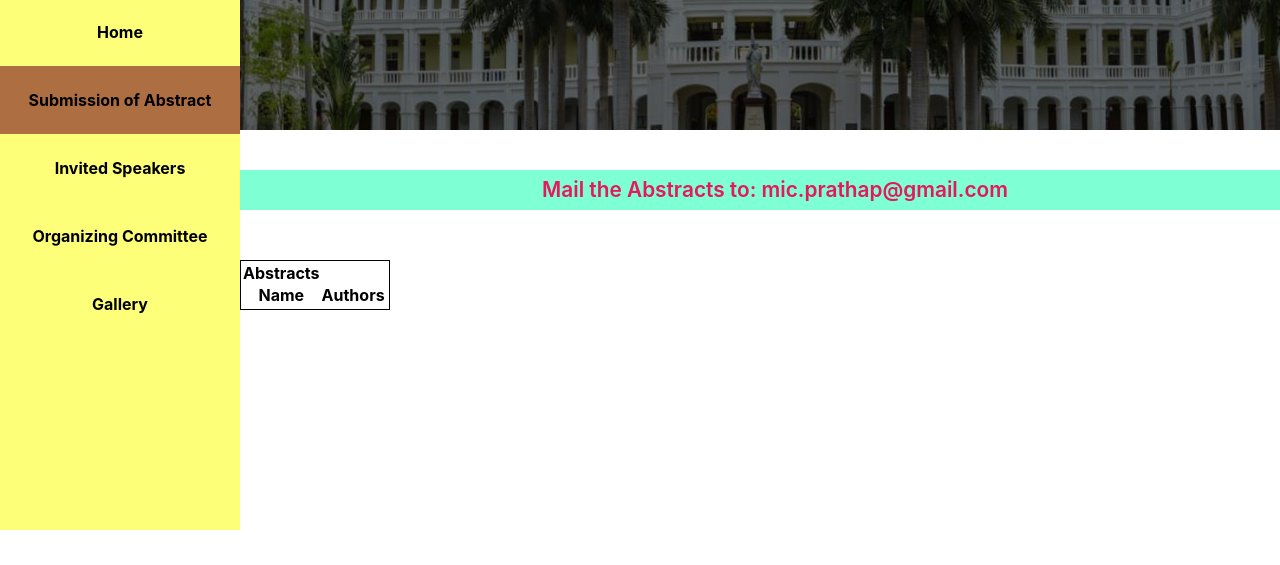
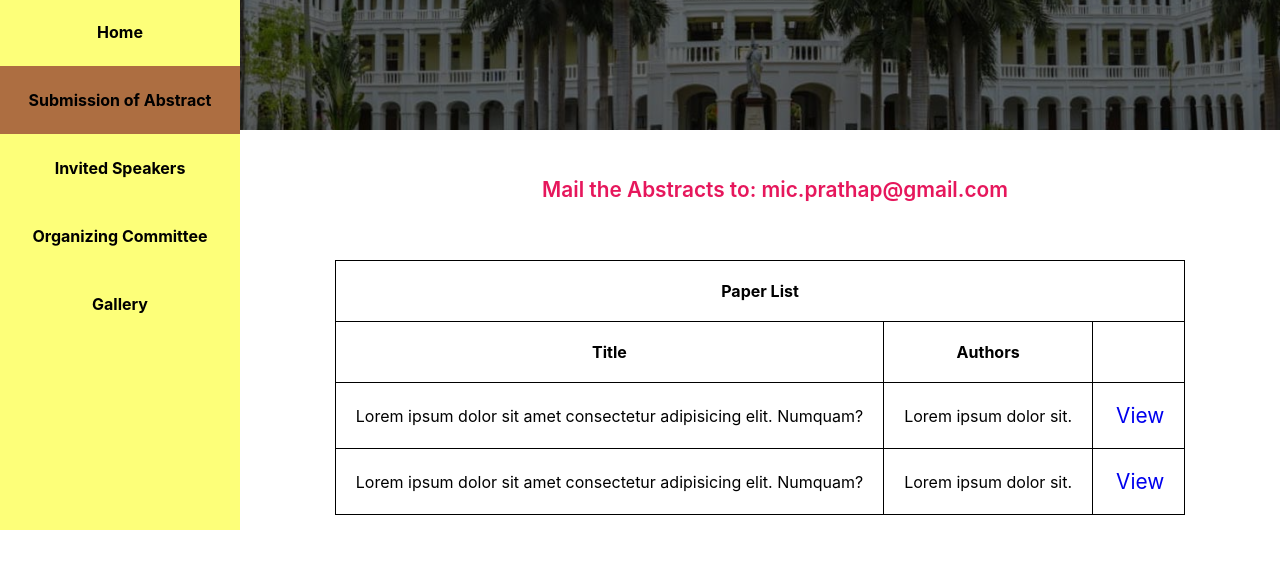
Before and after one commit to Jude-17/ICMS-2022, a plain HTML site: page index.html in a window 1280 px wide. Both pictures are taken after a click on the element 120 px from the left and 400 px from the top of the page. Shown: the part 270-835 px from the top of the page. Before the commit the page ends 800 px from the top, so only its background shows below. Drawn offline with Linux system fonts and the light colour scheme; some packages are replaced by stand-ins of ours.

Commit message:
Table Initiated

```diff
--- a/index.html
+++ b/index.html
@@ -109,23 +109,34 @@
                 </div>
                 <div class="abstract-main">
                         <p>Mail the Abstracts to: mic.prathap@gmail.com</p>
-                </div>
-                <div class="table-container">
+                        <div class="paper-container">
                             <table>
                                 <thead>
-                            <th>Abstracts</th>
-                        </thead>
-                        <thead>
-                            <th>Name</th>
+                                    <tr>
+                                        <th colspan="3">Paper List</th>
+                                    </tr>
+                                    <tr></tr>
+                                        <th>Title</th>
                                         <th>Authors</th>
                                         <th></th>
+                                    </tr>
                                 </thead>
                                 <tbody>
                                     <tr>
+                                        <td>Lorem ipsum dolor sit amet consectetur adipisicing elit. Numquam?</td>
+                                        <td>Lorem ipsum dolor sit.</td>
+                                        <td><a href="#" class="paper-link">View</a></td>
+                                    </tr>
+                                    <tr>
+                                        <td>Lorem ipsum dolor sit amet consectetur adipisicing elit. Numquam?</td>
+                                        <td>Lorem ipsum dolor sit.</td>
+                                        <td><a href="#" class="paper-link">View</a></td>
                                     </tr>
                                 </tbody>
                             </table>
                         </div>
+                </div>
+
             </div>
             <!--Invited Speakers-->
             <div class="box box-speakers">
--- a/style.css
+++ b/style.css
@@ -146,7 +146,7 @@ body{
 }
 .abstract-main{
     margin: 40px auto;
-    background-color: aquamarine;
+    /* background-color: aquamarine; */
 }
 .abstract-main p{
     text-align: center;
@@ -169,7 +169,12 @@ body{
     transition: all ease 0.4s;
 }
 table{
-    border: 1px solid #000;
+    margin: 50px auto;
+}
+table,td,th{
+    border: 1px solid black;
+    border-collapse: collapse;
+    padding: 20px;
 }
 .visible{
     display: block;
```
Lines whose indentation alone changed are shown as unchanged.
